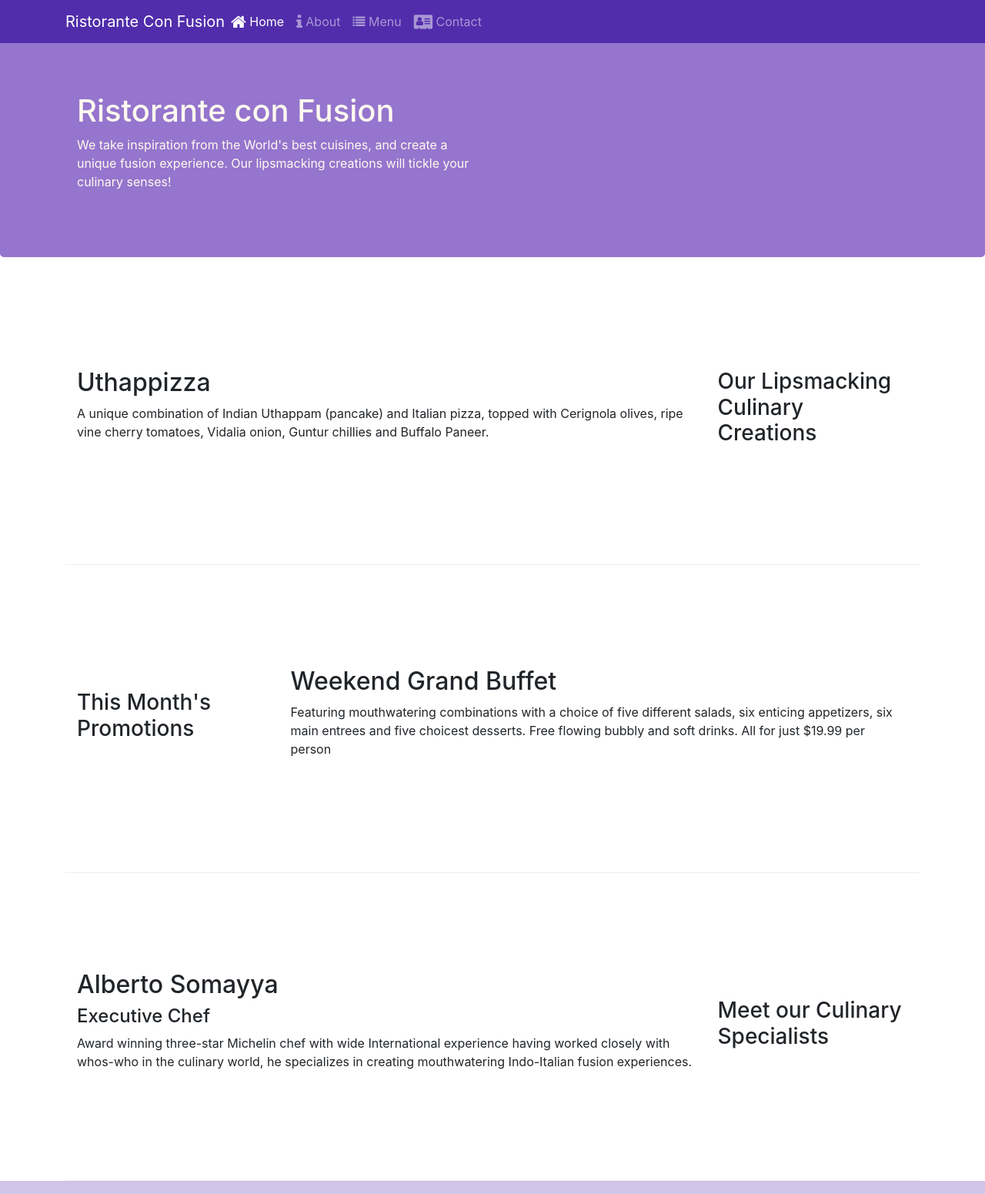
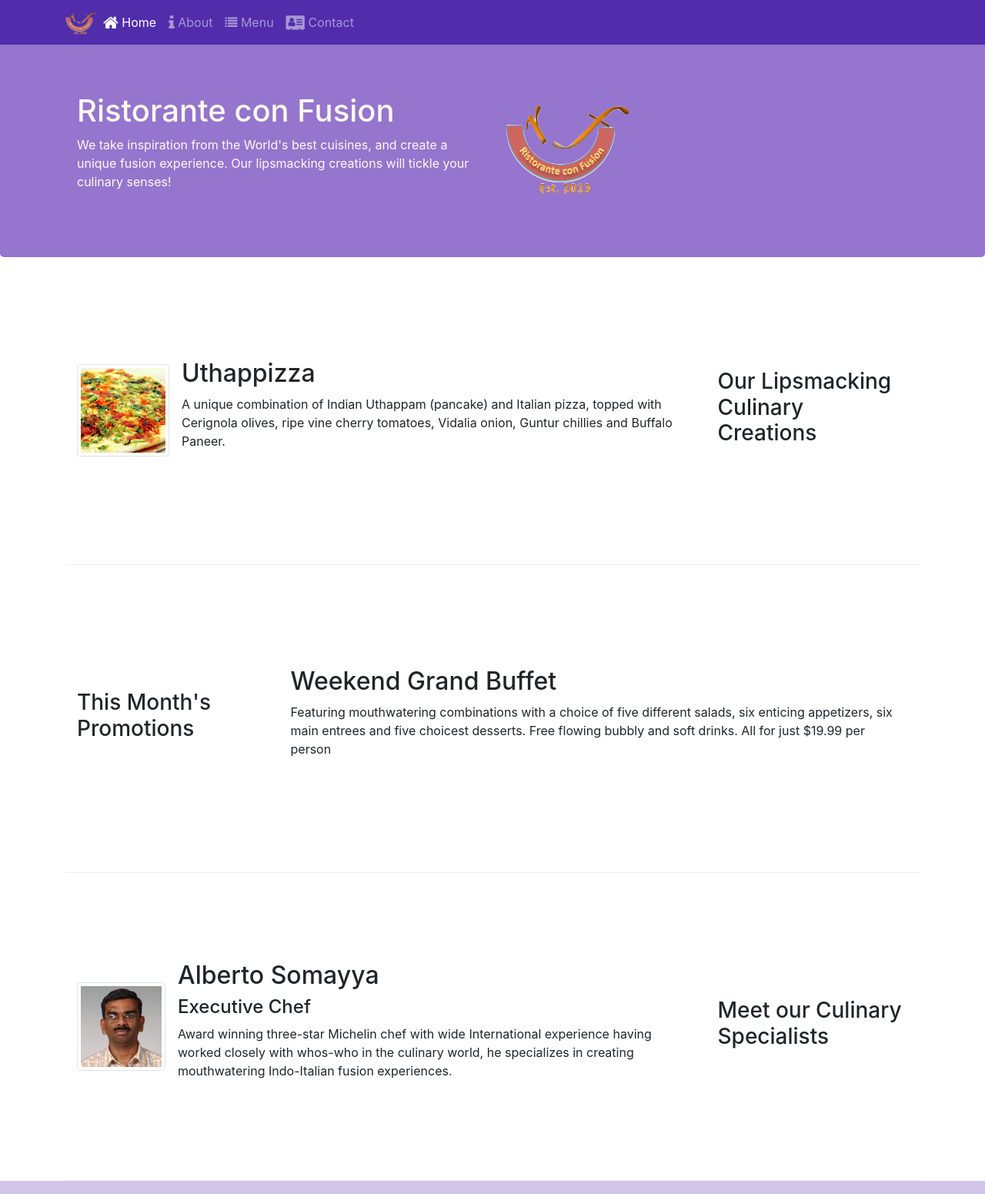
Before and after one commit to tilak30/practice-webdev, a website: page index.html in a window 1280 px wide. Shown: the top 1551 px of the page at 77% size. Drawn offline with nearby package versions, Linux system fonts and the light colour scheme.

Commit message:
media and images

```diff
--- a/index.html
+++ b/index.html
@@ -21,7 +21,7 @@
             <button class="navbar-toggler" type="button" data-toggle="collapse" data-target="#Navbar">
                 <span class="navbar-toggler-icon"></span>
             </button>
-            <a class="navbar-brand mr-auto" href="#">Ristorante Con Fusion</a>
+            <a class="navbar-brand mr-auto" href="#"><img src="img/logo.png" height="30" width="41"></a>
             <div class="collapse navbar-collapse" id="Navbar">
                 <ul class="navbar-nav mr-auto">
                      <li class="nav-item active"><a class="nav-link" href="#"><span class="fa fa-home fa-lg"></span> Home</a></li>
@@ -40,7 +40,8 @@
                     <h1>Ristorante con Fusion</h1>
                     <p>We take inspiration from the World's best cuisines, and create a unique fusion experience. Our lipsmacking creations will tickle your culinary senses!</p>
                 </div>
-                <div class="col-12 col-sm">
+                <div class="col-12 col-sm align-self-center">
+                    <img src="img/logo.png" class="img-fluid">
                 </div>
             </div>
         </div>
@@ -52,8 +53,13 @@
                 <h3>Our Lipsmacking Culinary Creations</h3>
             </div>
             <div class="col col-sm order-sm-first col-md">
-                <h2>Uthappizza</h2>
-                <p>A unique combination of Indian Uthappam (pancake) and Italian pizza, topped with Cerignola olives, ripe vine cherry tomatoes, Vidalia onion, Guntur chillies and Buffalo Paneer.</p>
+                <div class="media">
+                    <img class="d-flex mr-3 img-thumbnail align-self-center" src="img/uthappizza.png" alt="uthappizza">
+                    <div class="media-body">
+                        <h2 class="mt=0">Uthappizza</h2>
+                        <p class="d-none d-sm-block">A unique combination of Indian Uthappam (pancake) and Italian pizza, topped with Cerignola olives, ripe vine cherry tomatoes, Vidalia onion, Guntur chillies and Buffalo Paneer.</p>
+                    </div>
+                </div>
             </div>
         </div >
 
@@ -64,7 +70,7 @@
             </div>
             <div class="col col-sm col-md">
                 <h2>Weekend Grand Buffet</h2>
-                <p>Featuring mouthwatering combinations with a choice of five different salads, six enticing appetizers, six main entrees and five choicest desserts. Free flowing bubbly and soft drinks. All for just $19.99 per person </p>
+                <p d-none d-sm-block>Featuring mouthwatering combinations with a choice of five different salads, six enticing appetizers, six main entrees and five choicest desserts. Free flowing bubbly and soft drinks. All for just $19.99 per person </p>
             </div>
         </div>
 
@@ -73,9 +79,14 @@
                 <h3>Meet our Culinary Specialists</h3>
             </div>
             <div class="col col-sm order-sm-first col-md">
-                <h2>Alberto Somayya</h2>
-                <h4>Executive Chef</h4>
-                <p>Award winning three-star Michelin chef with wide International experience having worked closely with whos-who in the culinary world, he specializes in creating mouthwatering Indo-Italian fusion experiences. </p>
+                <div class="media">
+                    <img class="d-flex mr-3 img-thumbnail align-self-center" src="img/alberto.png" alt="alberto">
+                    <div class="media-body">
+                        <h2>Alberto Somayya</h2>
+                        <h4>Executive Chef</h4>
+                        <p class="d-none d-sm-block">Award winning three-star Michelin chef with wide International experience having worked closely with whos-who in the culinary world, he specializes in creating mouthwatering Indo-Italian fusion experiences. </p>
+                    </div>
+                </div>
             </div>
         </div>
     </div>
@@ -89,7 +100,7 @@
                         <li><a href="#">Home</a></li>
                         <li><a href="./aboutus.html">About</a></li>
                         <li><a href="#">Menu</a></li>
-                        <li><a href="#">Contact</a></li>
+                        <li><a href="./contactus.html">Contact</a></li>
                     </ul>
                 </div>
                 <div class="col-7 col-sm-5">
```
Also changed, not shown: aboutus.html (+3 -2 lines), contactus.html (+3 -2 lines), img/alberto.png (added), img/buffet.png (added), img/logo.png (added), img/uthappizza.png (added), 1 other file.
